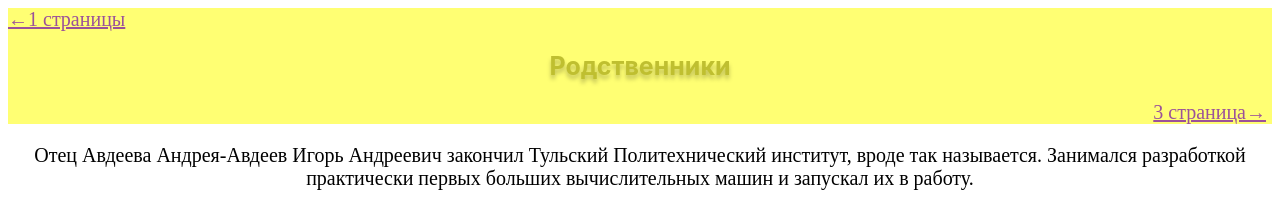
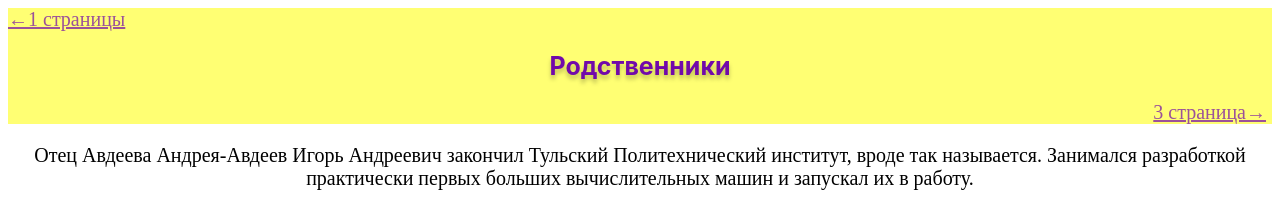
Before and after one commit to vita2346/2, a plain HTML site: page index.html in a window 1280 px wide. Shown: the top 207 px of the page. Drawn offline with Linux system fonts and the light colour scheme.

Commit message:
Update style.css

```diff
--- a/style.css
+++ b/style.css
@@ -7,7 +7,7 @@ background-color: FFFF73;
 }
 header h1{
  text-align:center;
-  color:BFBF30;
+   color:7109AA;
   font-size:25px;
   font-family: 'Inter';
   text-shadow: 0px 4px 4px rgba(0, 0, 0, 0.25);
```
